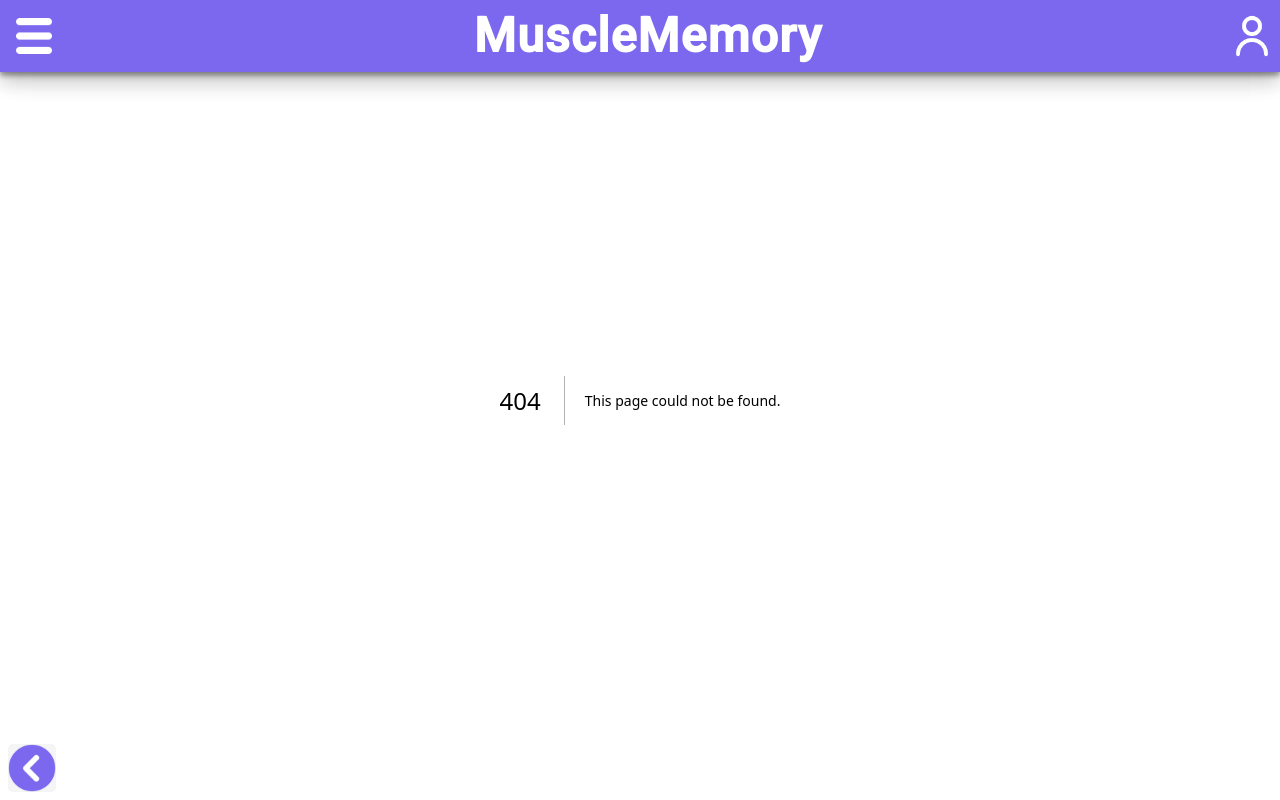
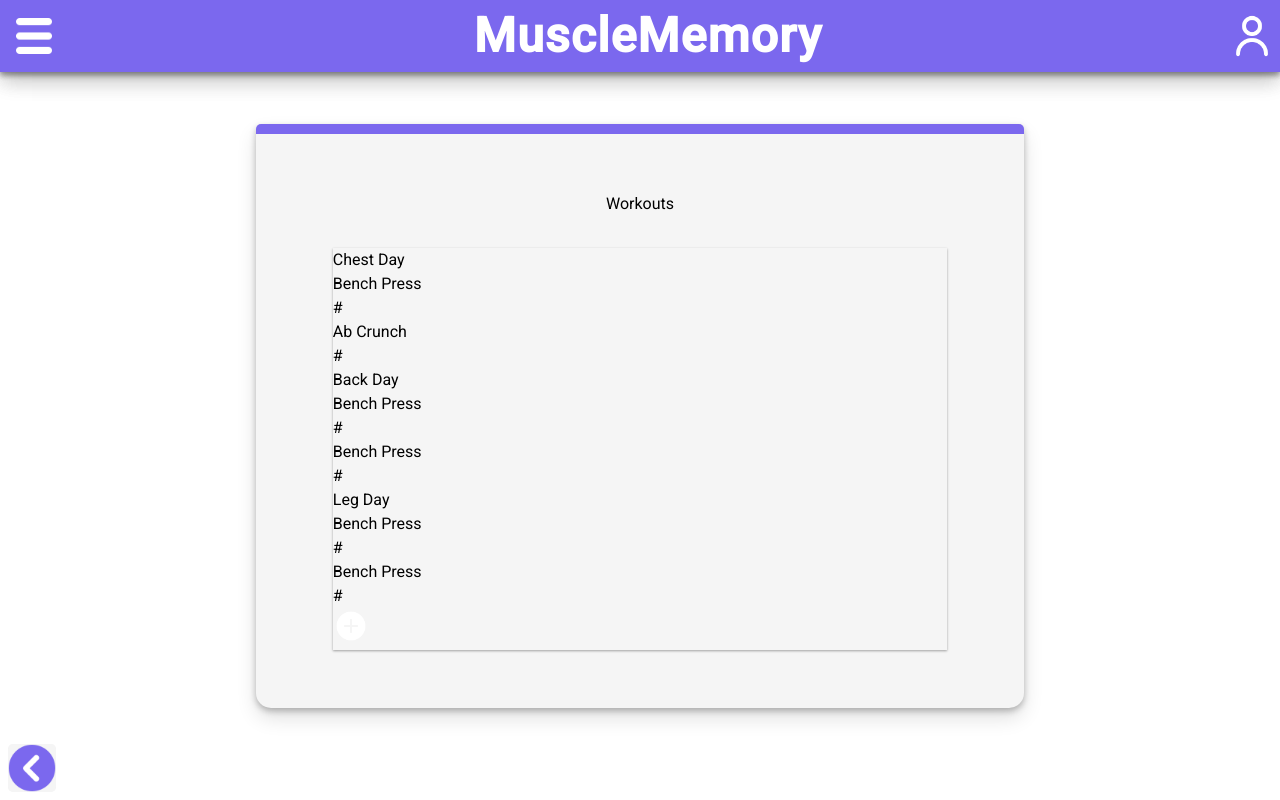
Before and after one commit to jszama/musclememory, a Next.js app in the folder frontend/: page /exercise-menu/workouts in a window 1280 px wide. Before the commit this address had no page. Built offline with nearby package versions, Linux system fonts and the light colour scheme.

Commit message:
UI: created workouts page

```diff
--- /dev/null
+++ b/frontend/app/exercise-menu/workouts/page.tsx
@@ -0,0 +1,88 @@
+'use client';
+
+import React from 'react';
+import Image from 'next/image';
+
+interface Exercise {
+    id: number;
+    name: string;
+    description: string;
+  }
+
+interface Workout {
+    id: number;
+    name: string;
+    exercises: Exercise[];
+  }
+
+const exercises: Exercise[] = [
+        {
+            id: 1,
+            name: 'Bench Press',
+            description: 'The bench press is a compound exercise that builds strength and muscle in the chest, shoulders, and triceps'
+        },{
+            id: 2,
+            name: 'Ab Crunch',
+            description: 'The bench press is a compound exercise that builds strength and muscle in the chest, shoulders, and triceps'
+        },{
+            id: 1,
+            name: 'Bench Press',
+            description: 'The bench press is a compound exercise that builds strength and muscle in the chest, shoulders, and triceps'
+        },{
+            id: 1,
+            name: 'Bench Press',
+            description: 'The bench press is a compound exercise that builds strength and muscle in the chest, shoulders, and triceps'
+        },{
+            id: 1,
+            name: 'Bench Press',
+            description: 'The bench press is a compound exercise that builds strength and muscle in the chest, shoulders, and triceps'
+    }]
+
+const workouts: Workout[] = [
+    {
+        id: 1,
+        name: 'Chest Day',
+        exercises: [exercises[0], exercises[1]]
+    },
+    {
+        id: 2,
+        name: 'Back Day',
+        exercises: [exercises[2], exercises[3]]
+    },
+    {
+        id: 3,
+        name: 'Leg Day',
+        exercises: [exercises[4], exercises[0]]
+    }
+]
+
+export default function ExerciseBank() {
+    return (
+        <main className="home-page">
+            <div className="exercise-container">
+                <h1 className='workout-title'>Workouts</h1>
+                <section className="exercise-bank">
+                    <section className="workout-list">
+                    {workouts.map((workout) => (
+                        <div className="workout-block" key={workout.id}>
+                            <div className='workout-card' key={workout.name}>
+                                <h3>{workout.name}</h3>
+                                <div className='workout-info'>
+                                    {workout.exercises.map((exercise) => (
+                                        <div key={exercise.id}>
+                                            <h4>{exercise.name}</h4>
+#                                       </div>
+                                    ))}
+                                </div>
+                            </div>
+                        </div>
+                    ))}
+                    <div className='workout-add'>
+                            <Image src='/addBtn.png' alt='Add workout' height={36} width={36} onClick={ () => {}} />
+                    </div>
+                    </section>
+                </section>
+            </div>
+        </main>
+    );
+}
```
